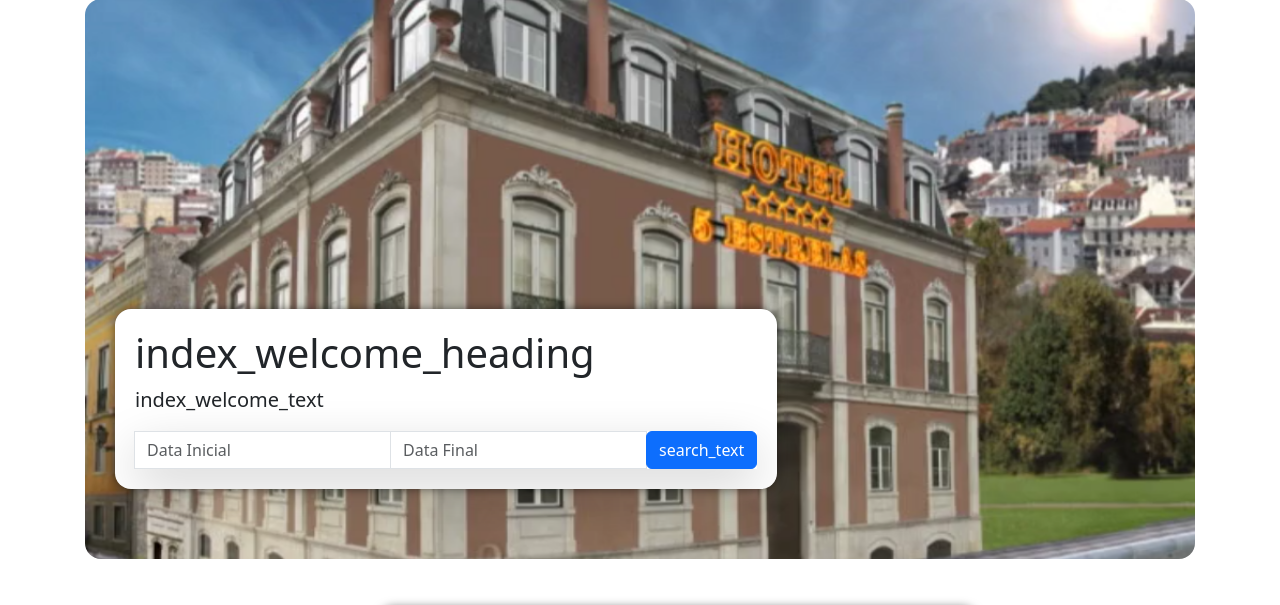
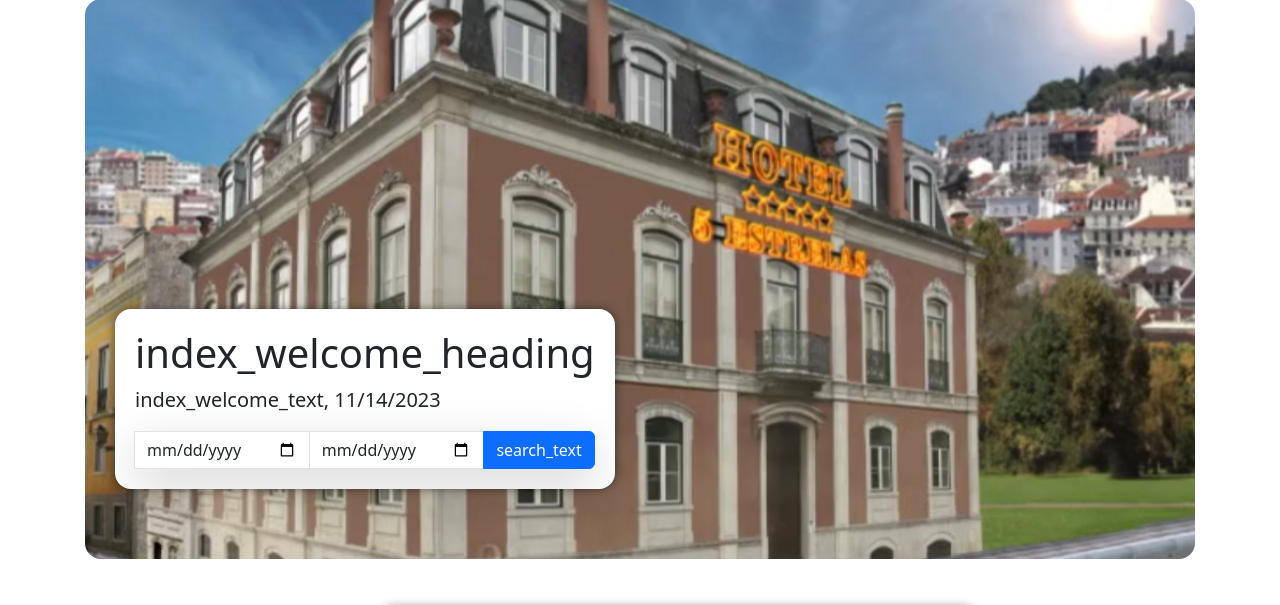
Before and after one commit to pdPinho/Hotel-Cinco-Estrelas, a Django app: page / in a window 1280 px wide. Shown: the part 73-678 px from the top of the page. Run offline with Django 4.2, Linux system fonts and the light colour scheme; some libraries are stand-ins or nearby versions.

Commit message:
update to date type

```diff
--- a/mysite/app/templates/index.html
+++ b/mysite/app/templates/index.html
@@ -19,12 +19,12 @@
             <h1 class="text-left">{% translate 'index_welcome_heading' %}</h1>
 
 
-            <p class="lead">{% translate 'index_welcome_text' %}</p>
-            <form method="POST" class="input-group shadow-lg">
+            <p class="lead">{% translate 'index_welcome_text' %}, {% now "m/d/Y" %}</p>
+            <form method="POST" class="input-group shadow-lg" href={% url 'rooms' %}>
                 {% csrf_token %}
-                <input type="text" class="form-control" placeholder="Data Inicial">
-                <input type="text" class="form-control" placeholder="Data Final">
-                <a href="{% url 'profile' %}"><button type="submit" class="btn btn-primary" >{% translate 'search_text' %}</button></a>
+                <input type="date" class="form-control">
+                <input type="date" class="form-control">
+                <button type="submit" class="btn btn-primary" >{% translate 'search_text' %}</button>
             </form>
         </div>
 
```
Also changed, not shown: mysite/app/views.py (+11 -7 lines).
